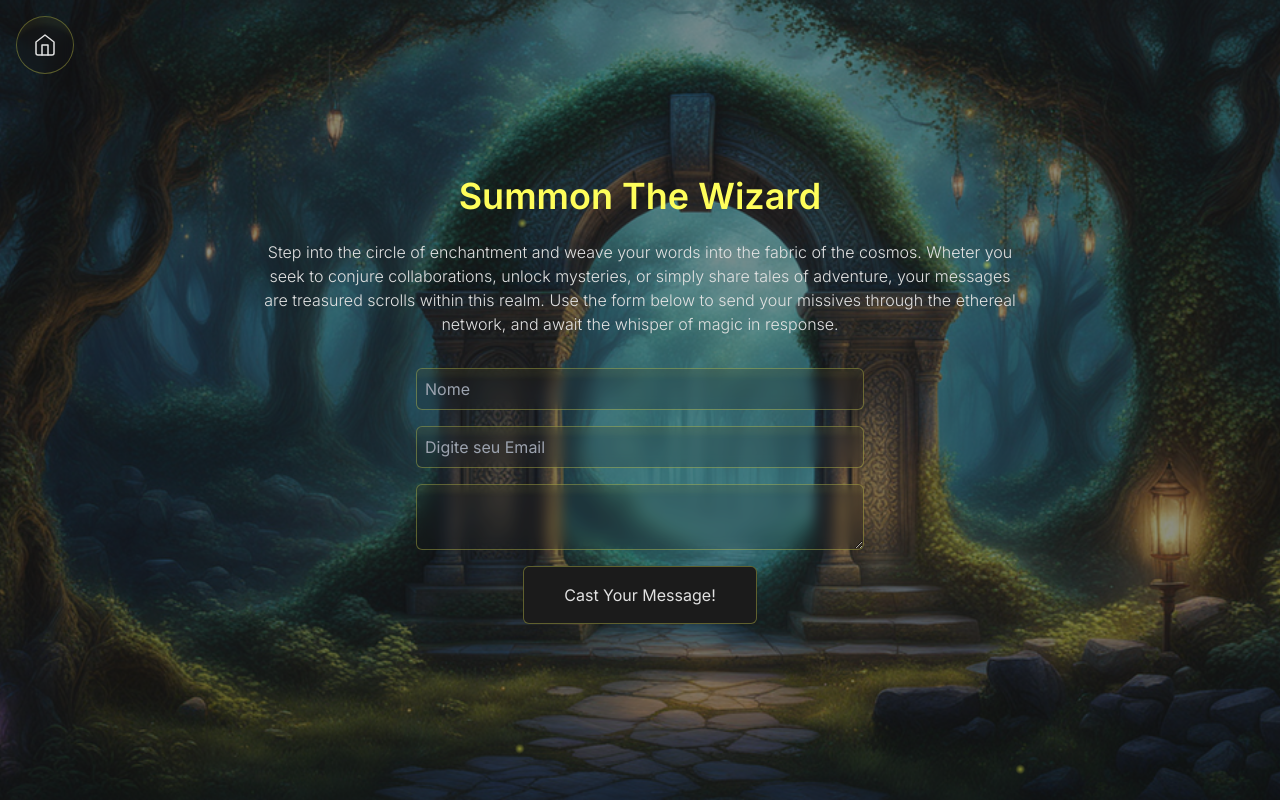
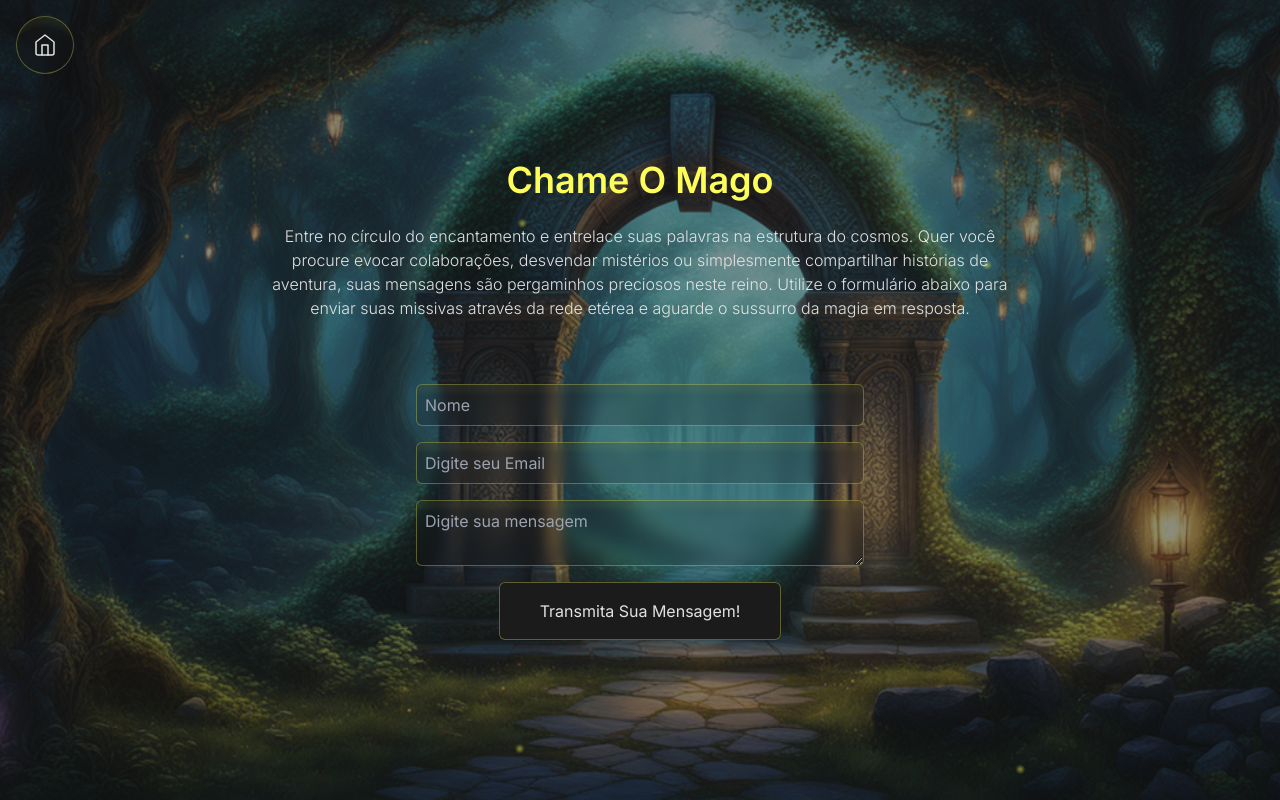
Before and after one commit to Ismaelp96/portifolio-3d, a Next.js app: page /contact in a window 1280 px wide. Built offline with nearby package versions, Linux system fonts and the light colour scheme.

Commit message:
Add EmailJs #9

```diff
--- a/src/app/(sub-pages)/contact/page.jsx
+++ b/src/app/(sub-pages)/contact/page.jsx
@@ -11,20 +11,20 @@ export default function Contact() {
 				sizes='100vw'
 				src={bg}
 				alt='background-image'
-        className='-z-50 fixed top-0 left-0 w-full h-full object-cover object-center opacity-50'
+				className='-z-50 w-full h-full object-cover object-center opacity-50 fixed top-0 left-0'
 			/>
 			<article className='relative w-full flex flex-col items-center justify-center space-y-8'>
 				<div className='flex flex-col items-center justify-center space-y-6 w-3/4'>
 					<h1 className='text-accent font-semibold text-center text-4xl capitalize'>
-            Summon the wizard
+						Chame o mago
 					</h1>
 					<p className='text-center font-light'>
-            Step into the circle of enchantment and weave your words into the
-            fabric of the cosmos. Wheter you seek to conjure collaborations,
-            unlock mysteries, or simply share tales of adventure, your messages
-            are treasured scrolls within this realm. Use the form below to send
-            your missives through the ethereal network, and await the whisper of
-            magic in response.
+						Entre no círculo do encantamento e entrelace suas palavras na
+						estrutura do cosmos. Quer você procure evocar colaborações,
+						desvendar mistérios ou simplesmente compartilhar histórias de
+						aventura, suas mensagens são pergaminhos preciosos neste reino.
+						Utilize o formulário abaixo para enviar suas missivas através da
+						rede etérea e aguarde o sussurro da magia em resposta.
 					</p>
 				</div>
 				<Form />
--- a/src/components/contact/Form.jsx
+++ b/src/components/contact/Form.jsx
@@ -1,6 +1,9 @@
 'use client';
+
 import { useForm } from 'react-hook-form';
 import React from 'react';
+import emailjs from '@emailjs/browser';
+import { Toaster, toast } from 'sonner';
 
 export default function FormContact() {
 	const {
@@ -8,35 +11,114 @@ export default function FormContact() {
 		handleSubmit,
 		formState: { errors },
 	} = useForm();
-  const onSubmit = (data) => console.log(data);
-  console.log(errors);
+
+	const sendEmail = (params) => {
+		const toastId = toast.loading(
+			'Enviando sua mensagem, espere um momento...',
+		);
+
+		emailjs
+			.send(
+				process.env.NEXT_PUBLIC_SERVICE_ID,
+				process.env.NEXT_PUBLIC_TEMPLATE_ID,
+				params,
+				{
+					publicKey: process.env.NEXT_PUBLIC_PUBLIC_KEY,
+					limitRate: {
+						throttle: 5000,
+					},
+				},
+			)
+			.then(
+				() => {
+					toast.success('Recebi sua mensagem, retornarei em breve!', {
+						id: toastId,
+					});
+				},
+				(error) => {
+					toast.error(
+						'Ocorreu um erro ao enviar sua mensagem, tente novamente mais tarde',
+						{
+							id: toastId,
+						},
+					);
+				},
+			);
+	};
+
+	const onSubmit = (data) => {
+		const templateParams = {
+			to_name: 'Ismael',
+			from_name: data.name,
+			reply_to: data.email,
+			message: data.message,
+		};
+		sendEmail(templateParams);
+	};
+
 	return (
+		<>
+			<Toaster richColors={true} />
 			<form
 				onSubmit={handleSubmit(onSubmit)}
-      className='max-w-md w-full flex flex-col items-center justify-center space-y-4'
-    >
+				className='max-w-md w-full flex flex-col items-center justify-center space-y-4'>
 				<input
 					type='text'
 					placeholder='Nome'
-        {...register('name', { required: true })}
+					{...register('name', {
+						required: 'Esse campo é obrigatório!',
+						minLength: {
+							value: 3,
+							message: 'Nome precisa ter no minimo 3 caracters',
+						},
+					})}
 					className='w-full p-2 rounded-md shadow-lg text-foreground focus:outline-none focus:ring-2 focus:ring-accent/50 custom-bg'
 				/>
+				{errors.name && (
+					<span className='ml-2 inline-block self-start text-accent'>
+						{errors.name.message}
+					</span>
+				)}
 				<input
 					type='email'
 					placeholder='Digite seu Email'
-        {...register('email', { required: true })}
+					{...register('email', {
+						required: 'E-mail é obrigatório',
+					})}
 					className='w-full p-2 rounded-md shadow-lg text-foreground focus:outline-none focus:ring-2 focus:ring-accent/50 custom-bg'
 				/>
+				{errors.email && (
+					<span className='ml-2 inline-block self-start text-accent'>
+						{errors.email.message}
+					</span>
+				)}
+
 				<textarea
-        {...register('message', { required: true, max: 256, min: 50 })}
+					{...register('message', {
+						required: 'Por gentileza, escreva sua mensagem',
+						maxLength: {
+							value: 256,
+							message: 'Limite de caracters foi ultrapassado',
+						},
+						minLength: {
+							value: 50,
+							message: 'É necessário ter mais de 50 caracteres',
+						},
+					})}
 					className='w-full p-2 rounded-md shadow-lg text-foreground focus:outline-none focus:ring-2 focus:ring-accent/50 custom-bg'
+					placeholder='Digite sua mensagem'
 				/>
-
+				{errors.name && (
+					<span className='ml-2 inline-block self-start text-accent'>
+						{errors.message.message}
+					</span>
+				)}
 				<input
 					className='px-10 py-4 rounded-md shadow-lg bg-background border border-accent/30 border-solid hover:shadow-glass-sm backdrop-blur-sm text-foreground focus:outline-none focus:ring-2 focus:ring-accent/50 cursor-pointer capitalize transition-shadow duration-300 ease-in-out'
 					type='submit'
-        value='Cast your Message!'
+					value='Transmita sua mensagem!'
 				/>
 			</form>
+		</>
 	);
 }
```
Also changed, not shown: 1 other file (tests, documents, lock files or other folders). Lines whose indentation alone changed are shown as unchanged.
